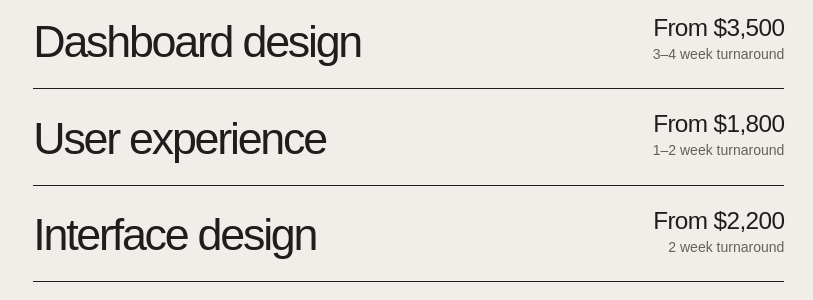
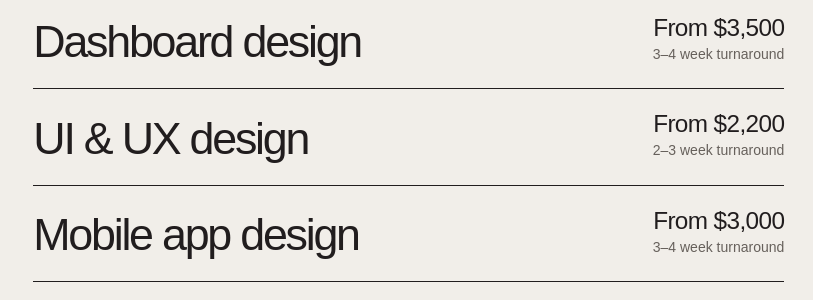
Before and after one commit to NandhipatiGanesh/too-good, a plain HTML site: page index.html in a window 1280 px wide. Shown: the part 6068-6368 px from the top of the page, 0-813 px from the left. Drawn offline with Linux system fonts and the light colour scheme; a web font is replaced by a local one.

Commit message:
feat: merge user experience and interface design into unified UI & UX design in services list

```diff
--- a/index.html
+++ b/index.html
@@ -382,14 +382,9 @@ if (matchMedia('(prefers-reduced-motion: no-preference)').matches && CSS.support
         <span class="m-text-8 counter__time">3–4 week turnaround</span>
       </li>
       <li class="counter__row" data-8b-motion="rule" data-8b-enter="92%" data-8b-items=":scope > span">
-        <span class="m-text-5 counter__name">User experience</span>
-        <span class="m-text-7 counter__price">From $1,800</span>
-        <span class="m-text-8 counter__time">1–2 week turnaround</span>
-      </li>
-      <li class="counter__row" data-8b-motion="rule" data-8b-enter="92%" data-8b-items=":scope > span">
-        <span class="m-text-5 counter__name">Interface design</span>
+        <span class="m-text-5 counter__name">UI & UX design</span>
         <span class="m-text-7 counter__price">From $2,200</span>
-        <span class="m-text-8 counter__time">2 week turnaround</span>
+        <span class="m-text-8 counter__time">2–3 week turnaround</span>
       </li>
       <li class="counter__row" data-8b-motion="rule" data-8b-enter="92%" data-8b-items=":scope > span">
         <span class="m-text-5 counter__name">Mobile app design</span>
```
